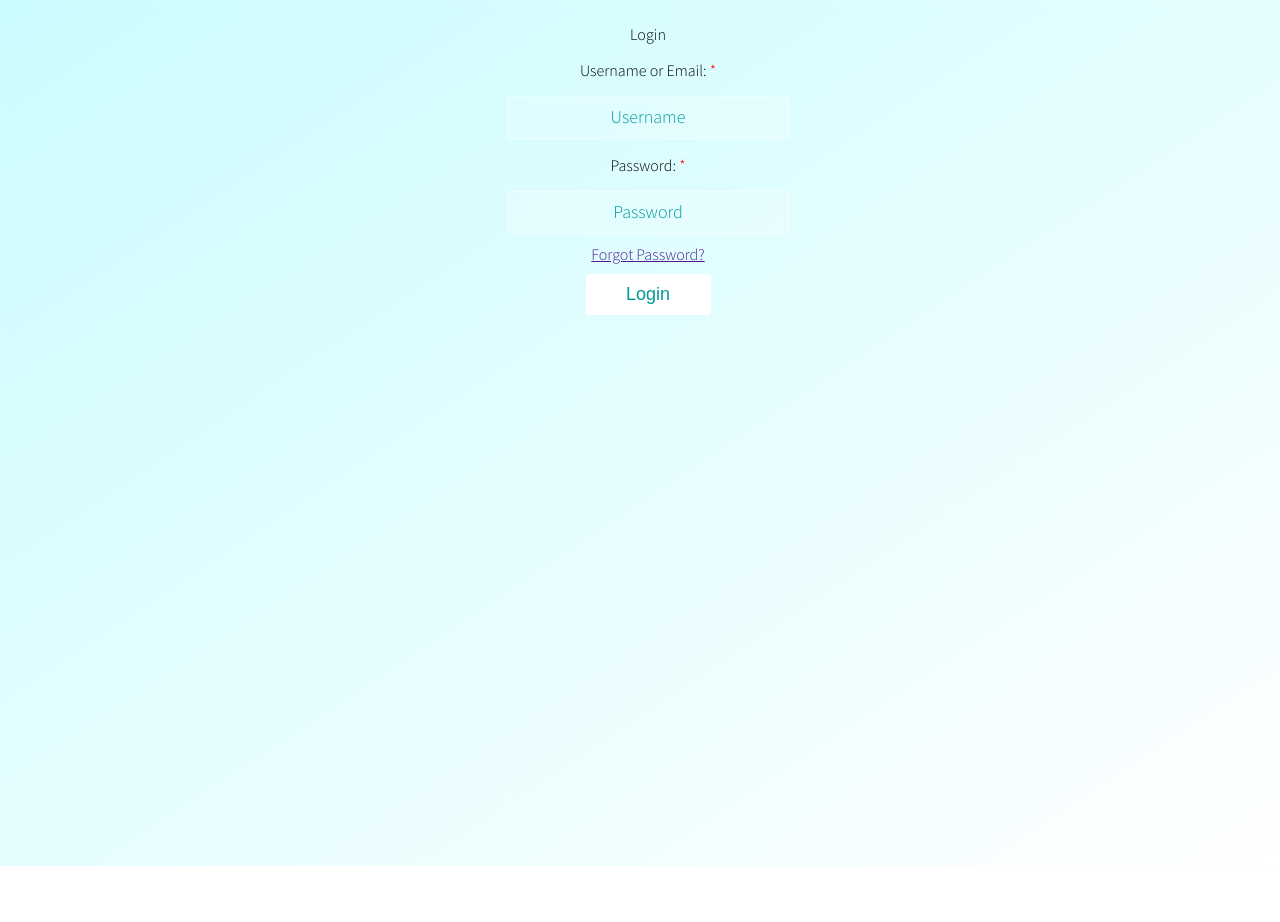
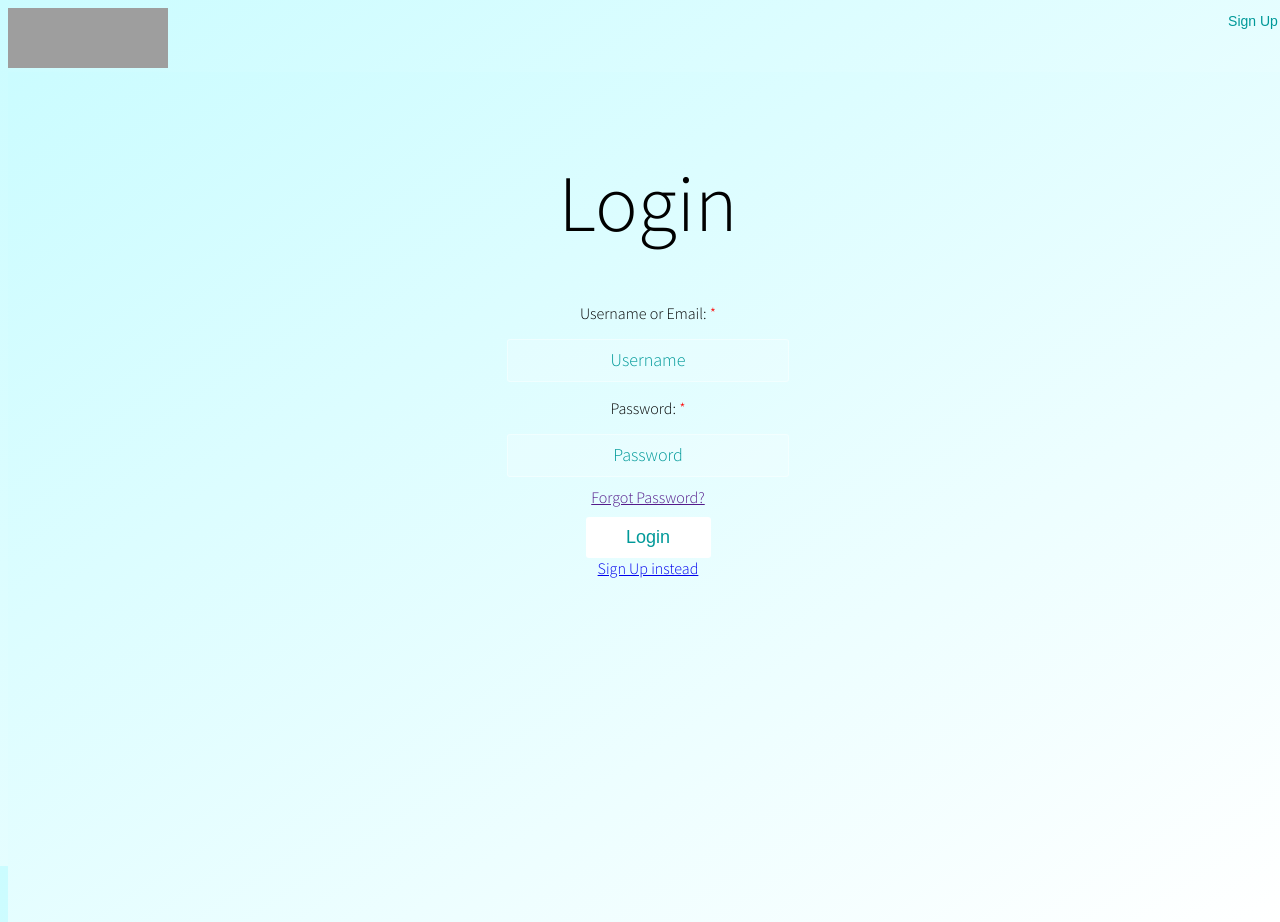
Before and after one commit to aanyajha/CharityLink.io, a plain HTML site: page FrontendFiles/login.html in a window 1280 px wide. Before the commit the page ends 866 px from the top, so only its background shows below. Drawn offline with Linux system fonts and the light colour scheme; grey boxes are pictures that could not be loaded.

```diff
--- a/FrontendFiles/login.html
+++ b/FrontendFiles/login.html
@@ -3,6 +3,12 @@
 <title>Login</title>
 </head>
 <body>
+
+<a href="https://aanyajha.github.io/CharityLink.io/FrontendFiles/index.html"><img id="logo" src="https://i.postimg.cc/Zq3dkdkW/Charitylink-Logo-Updated.png" alt="Charity Link Logo" width="160" height="60"></a>
+
+<button type="button" id="signUpButtonUp" class="up-button" onclick="registerPage()">
+    Sign Up</button>
+
 <div class="wrapper">
 <div id="login-word">
     <p>
@@ -35,11 +41,15 @@ Login
 
 <div id="attempts">
 </div>
+
+<div>
+<a href="https://aanyajha.github.io/CharityLink.io/FrontendFiles/register.html">Sign Up instead</a>
 </div>
-</body>
+
+</div>
 
 <style>
-  @import url(https://fonts.googleapis.com/css?family=Source+Sans+Pro:200,300);
+@import url(https://fonts.googleapis.com/css?family=Source+Sans+Pro:200,300);
 {
   -webkit-box-sizing: border-box;
           box-sizing: border-box;
@@ -164,14 +174,43 @@ input:focus {
 }
 
 #login-word {
+  font-size: 80px;
+  margin-bottom: -30px;
+}
 
+.up-button {
+  float: right;
+  -webkit-appearance: none;
+  -moz-appearance: none;
+  appearance: none;
+  outline: 0;
+  background-color: transparent;
+  border: 0;
+  padding: 5px 10px;
+  color: #009999;
+  border-radius: 3px;
+  width: 70px;
+  cursor: pointer;
+  font-size: 14px;
+  -webkit-transition-duration: 0.25s;
+  transition-duration: 0.25s;
+}
+
+.up-button:hover {
+  background-color: #f5f7f9;
 }
 </style>
 
 <script>
-  function loginFunc() {
+function loginPage() {
+  //links to login
+  window.location.href = '/CharityLink.io/FrontendFiles/login.html'
+}
 
-	var username = document.getElementById("username");
-	var password = document.getElementById("password");
+function registerPage() {
+  //links register page
+  window.location.href = '/CharityLink.io/FrontendFiles/register.html'
 }
 </script>
+
+</body>
```
